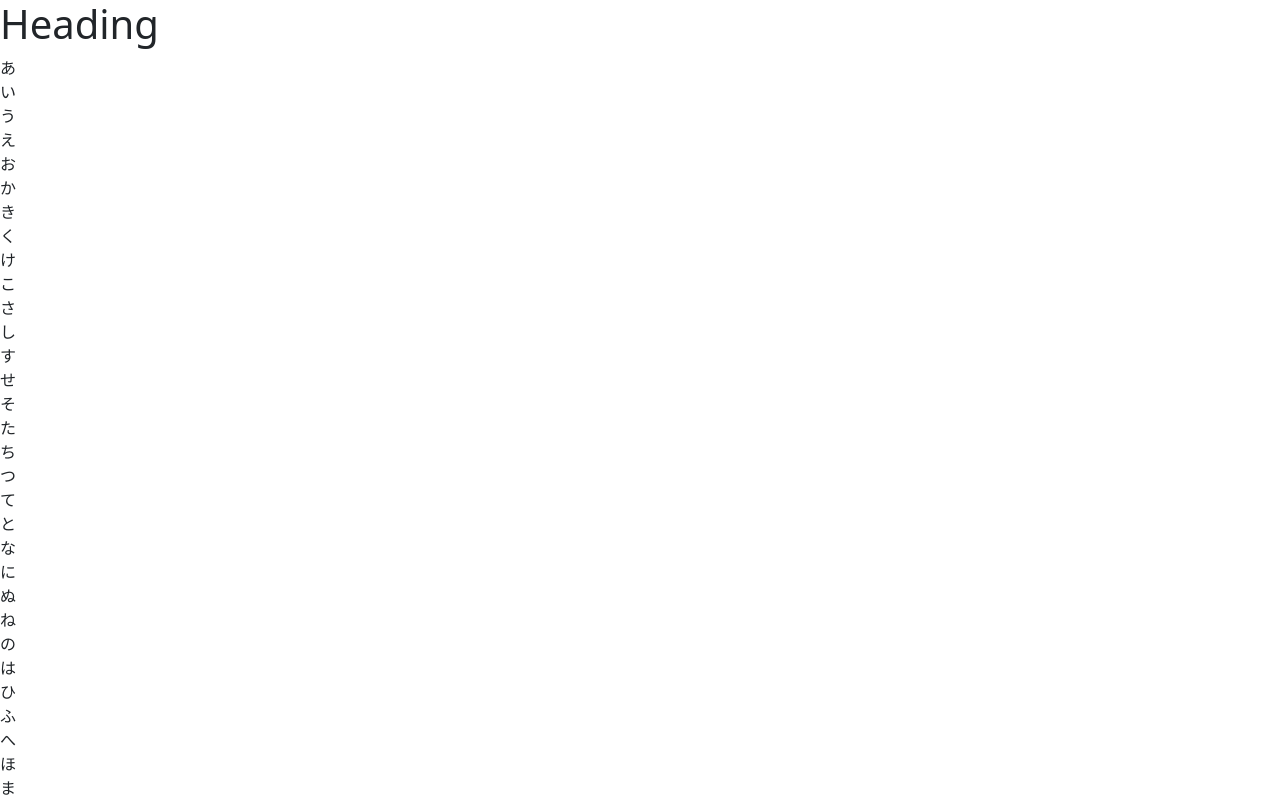
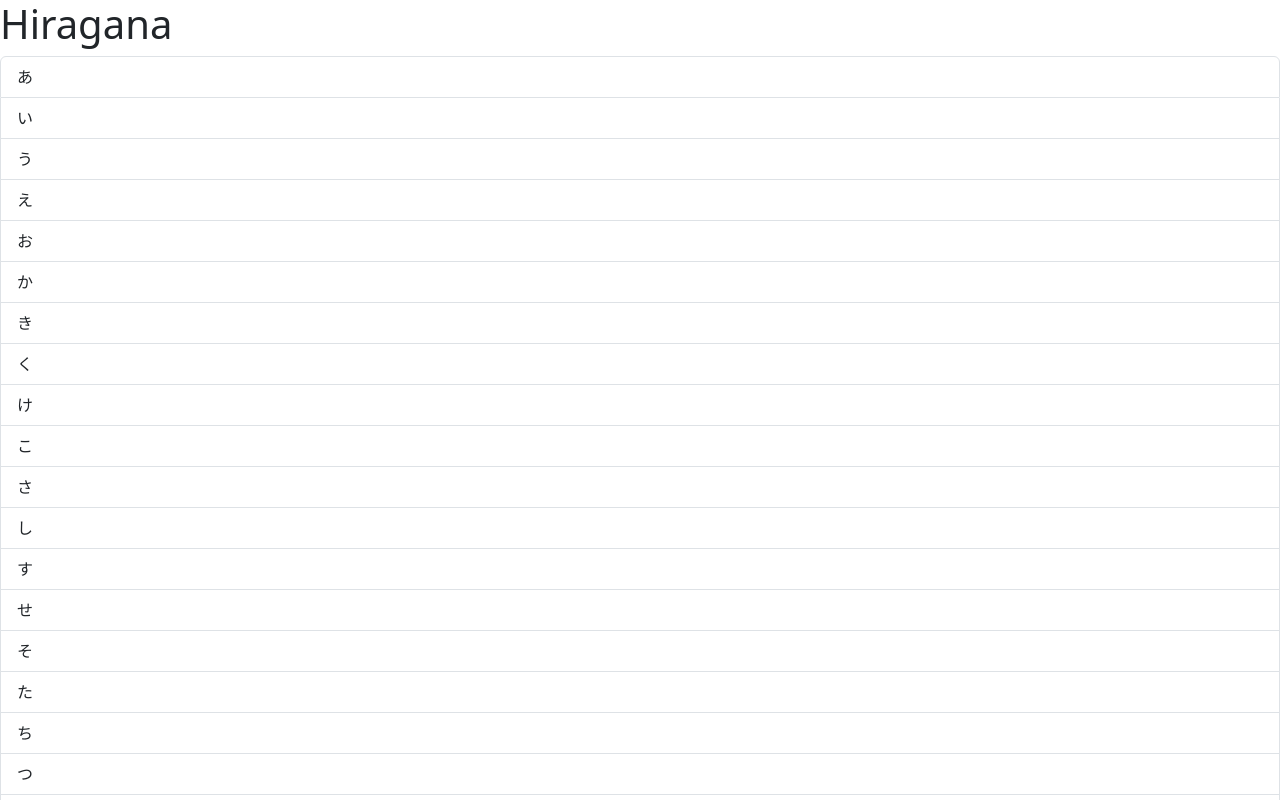
Before and after one commit to Omrron/LanguageLearnSite, a React (Vite) app in the folder LanguageSite/: page / in a window 1280 px wide. Shown: the top 800 px of the page. Built offline with nearby package versions, Linux system fonts and the light colour scheme.

Commit message:
Moved content out of component

```diff
--- a/LanguageSite/src/App.tsx
+++ b/LanguageSite/src/App.tsx
@@ -1,8 +1,56 @@
 import ListGroup from "./components/ListGroup";
+
+const hiragana = [
+  "あ",
+  "い",
+  "う",
+  "え",
+  "お",
+  "か",
+  "き",
+  "く",
+  "け",
+  "こ",
+  "さ",
+  "し",
+  "す",
+  "せ",
+  "そ",
+  "た",
+  "ち",
+  "つ",
+  "て",
+  "と",
+  "な",
+  "に",
+  "ぬ",
+  "ね",
+  "の",
+  "は",
+  "ひ",
+  "ふ",
+  "へ",
+  "ほ",
+  "ま",
+  "み",
+  "む",
+  "め",
+  "も",
+  "や",
+  "ゆ",
+  "よ",
+  "ら",
+  "り",
+  "る",
+  "れ",
+  "ろ",
+  "わ",
+  "を",
+];
 
 function App()
 {
-  return <div><ListGroup/></div>
+  return <div><ListGroup items={hiragana} heading="Hiragana"/></div>
 }
 
 export default App;
--- a/LanguageSite/src/components/ListGroup.tsx
+++ b/LanguageSite/src/components/ListGroup.tsx
@@ -1,15 +1,31 @@
-function ListGroup() {
+import { useState } from "react";
 
-  const hiragana = [ "あ", "い", "う", "え", "お", "か", "き", "く", "け", "こ", "さ", "し", "す", "せ", "そ",
-     "た", "ち", "つ", "て", "と", "な", "に", "ぬ", "ね", "の", "は", "ひ", "ふ", "へ", "ほ",
-      "ま", "み", "む", "め", "も", "や", "ゆ", "よ", "ら", "り", "る", "れ", "ろ", "わ", "を",];
+interface Props {
+  items: string[]
+  heading: string
+}
 
+function ListGroup({items, heading} : Props) {
 
-      return (
-        <>
-      <h1>Heading</h1>
+  const [selectedIndex, setSelectedIndex] = useState(-1)
+
+  return (
+    <>
+      <h1>{heading}</h1>
       <ul className="list-group">
-        {hiragana.map(item => <li key={item}>{item}</li>)}
+        {items.map((item, index) => (
+          <li
+            className={
+              selectedIndex === index
+                ? "list-group-item active"
+                : "list-group-item"
+            }
+            key={item}
+            onClick={() => setSelectedIndex(index)}
+          >
+            {item}
+          </li>
+        ))}
       </ul>
     </>
   );
```
